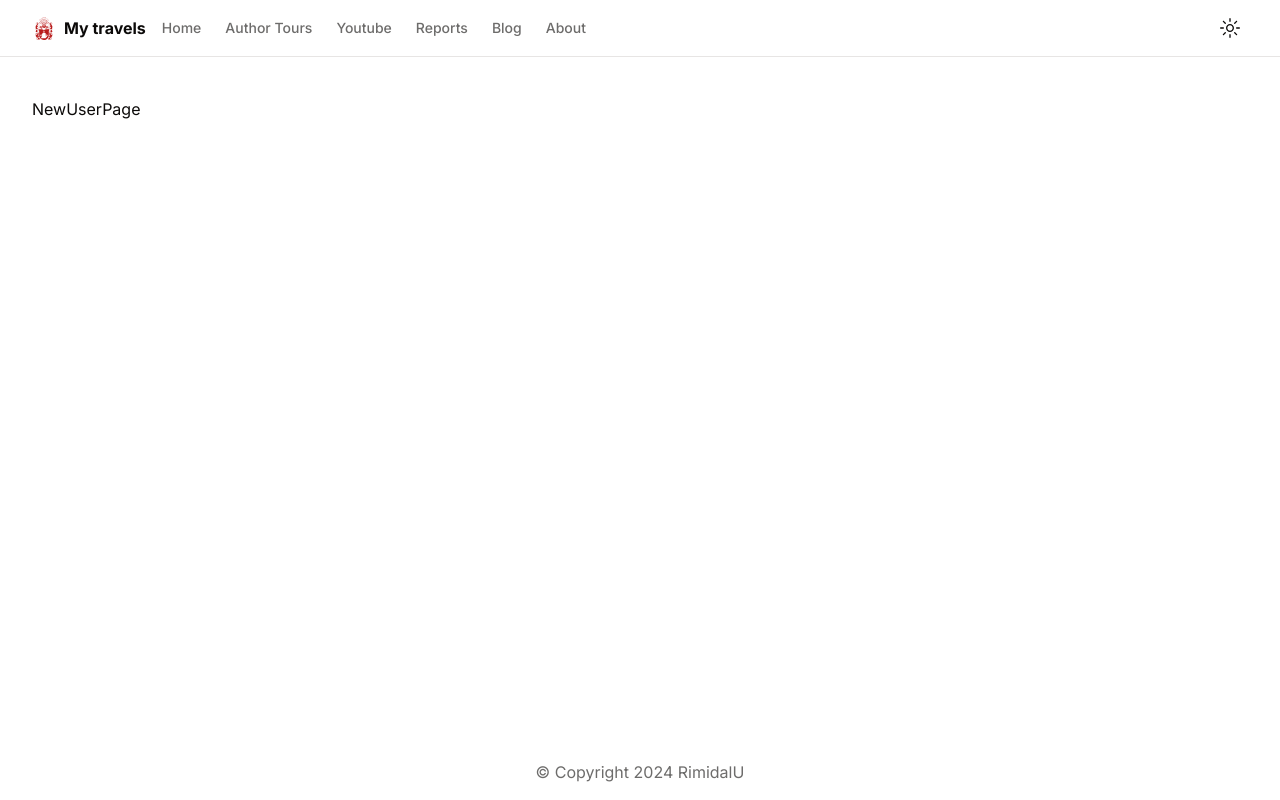
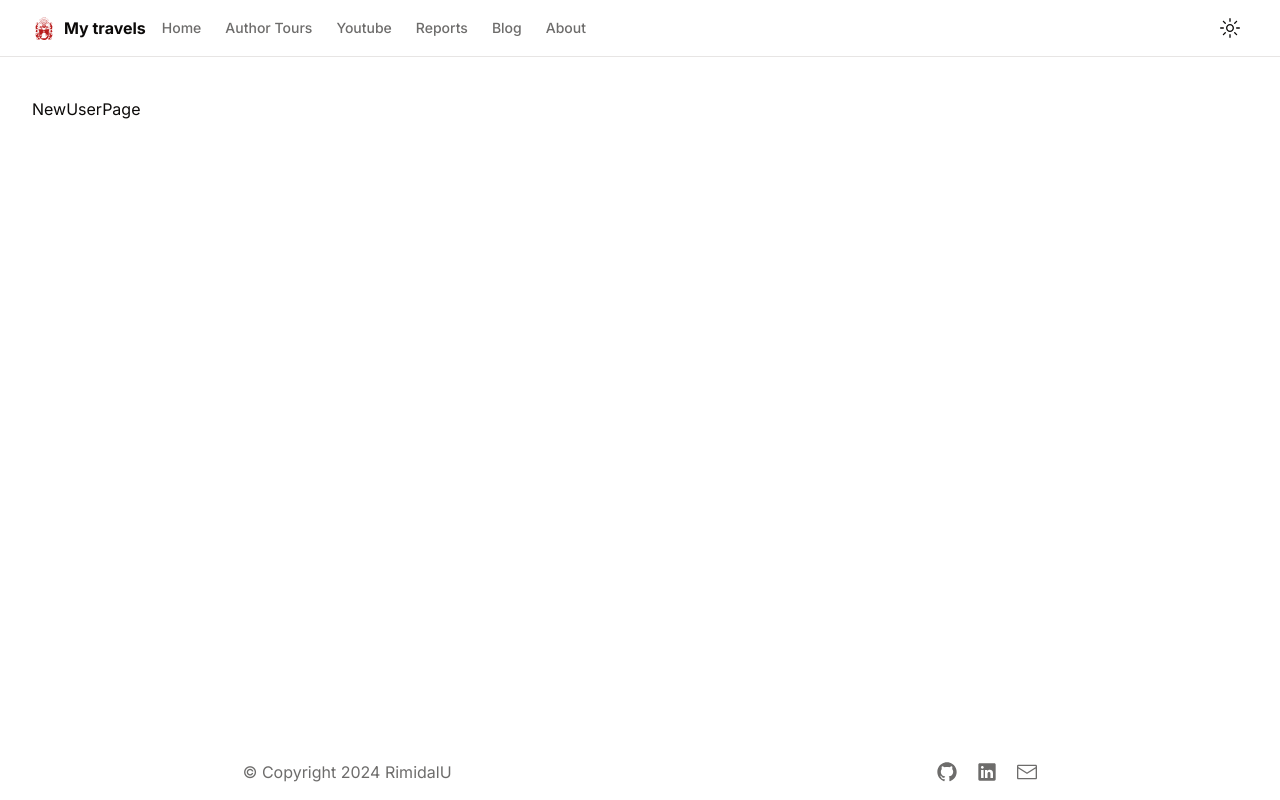
Before and after one commit to RimidalU/my-travels, a Next.js app: page /auth/new-user in a window 1280 px wide. Built offline with nearby package versions, Linux system fonts and the light colour scheme.

Commit message:
refactor: implement app-footer layout

```diff
--- /dev/null
+++ b/src/widgets/app-footer/_ui/copyright.tsx
@@ -0,0 +1,14 @@
+import Link from 'next/link'
+
+export function Copyright() {
+  return (
+    <Link
+      href="https://github.com/RimidalU"
+      target="_blank"
+      className="transition-colors hover:text-foreground/80 text-foreground/60"
+    >
+      <span>&copy; Copyright 2024 </span>
+      RimidalU
+    </Link>
+  )
+}
--- /dev/null
+++ b/src/widgets/app-footer/_ui/layout.tsx
@@ -0,0 +1,16 @@
+export function Layout({
+  copyright,
+  socialLinks,
+}: {
+  copyright?: React.ReactNode
+  socialLinks?: React.ReactNode
+}) {
+  return (
+    <footer className="h-14 w-full mx-auto flex flex-col-reverse items-center justify-around md:flex-row">
+      {copyright}
+      <div className="flex items-center justify-center space-x-5">
+        {socialLinks}
+      </div>
+    </footer>
+  )
+}
--- /dev/null
+++ b/src/widgets/app-footer/_ui/social-links.tsx
@@ -0,0 +1,43 @@
+import {
+  GitHubLogoIcon,
+  LinkedInLogoIcon,
+  EnvelopeClosedIcon,
+} from '@radix-ui/react-icons'
+import Link from 'next/link'
+
+const iconCss = 'h-5 w-5 transition-all'
+
+const socialLinks = [
+  {
+    id: 1,
+    link: 'https://github.com/RimidalU',
+    icon: <GitHubLogoIcon className={iconCss} />,
+    sr: 'Git Hub link',
+  },
+  {
+    id: 2,
+    link: 'https://www.linkedin.com/in/uladzimir-stankevich/',
+    icon: <LinkedInLogoIcon className={iconCss} />,
+    sr: 'LinkedIn link',
+  },
+  {
+    id: 3,
+    link: 'mailto:stankevichuuladimiru@gmail.com',
+    icon: <EnvelopeClosedIcon className={iconCss} />,
+    sr: 'Email link',
+  },
+]
+
+export function SocialLinks() {
+  return socialLinks.map((item) => (
+    <Link
+      key={item.id}
+      href={item.link}
+      target="_blank"
+      className="transition-colors hover:text-foreground/80 text-foreground/60"
+    >
+      {item.icon}
+      <span className="sr-only">{item.sr}</span>
+    </Link>
+  ))
+}
--- a/src/widgets/app-footer/app-footer.tsx
+++ b/src/widgets/app-footer/app-footer.tsx
@@ -1,16 +1,21 @@
-import Link from 'next/link'
+import { Layout } from './_ui/layout'
+import { SocialLinks } from './_ui/social-links'
+import { Copyright } from './_ui/copyright'
 
 export function AppFooter() {
   return (
-    <footer className="h-14 w-full mx-auto flex items-center justify-center ">
-      <Link
-        href="https://github.com/RimidalU"
-        target="_blank"
-        className="transition-colors hover:text-foreground/80 text-foreground/60"
-      >
-        <span>&copy; Copyright 2024 </span>
-        RimidalU
-      </Link>
-    </footer>
+    <Layout socialLinks={<SocialLinks />} copyright={<Copyright />} />
+
+    // <footer className="h-14 w-full mx-auto flex items-center justify-center ">
+    //   <Link
+    //     href="https://github.com/RimidalU"
+    //     target="_blank"
+    //     className="transition-colors hover:text-foreground/80 text-foreground/60"
+    //   >
+    //     <span>&copy; Copyright 2024 </span>
+    //     RimidalU
+    //   </Link>
+
+    // </footer>
   )
 }
```
